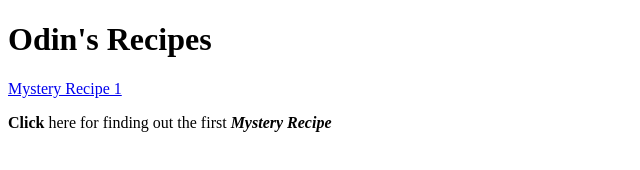
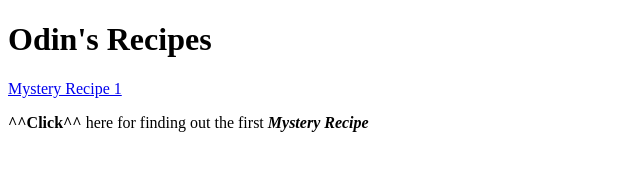
Before and after one commit to Rahul109866/odin-recipes, a plain HTML site: page index.html in a window 1280 px wide. Shown: the whole page, without its empty margins (0-640 px from the left). Drawn offline with Linux system fonts and the light colour scheme.

Commit message:
Added arrows pointing to the link above

```diff
--- a/index.html
+++ b/index.html
@@ -8,7 +8,7 @@
 	<body>
 		<h1>Odin's Recipes</h1>
 		<a href="./recipes/gravy.html">Mystery Recipe 1</a>
-		<p><b>Click</b> here for finding out the first <b><em>Mystery Recipe</em></b></p>
+		<p><b>^^Click^^</b> here for finding out the first <b><em>Mystery Recipe</em></b></p>
 
 	</body>
 <html>
```
